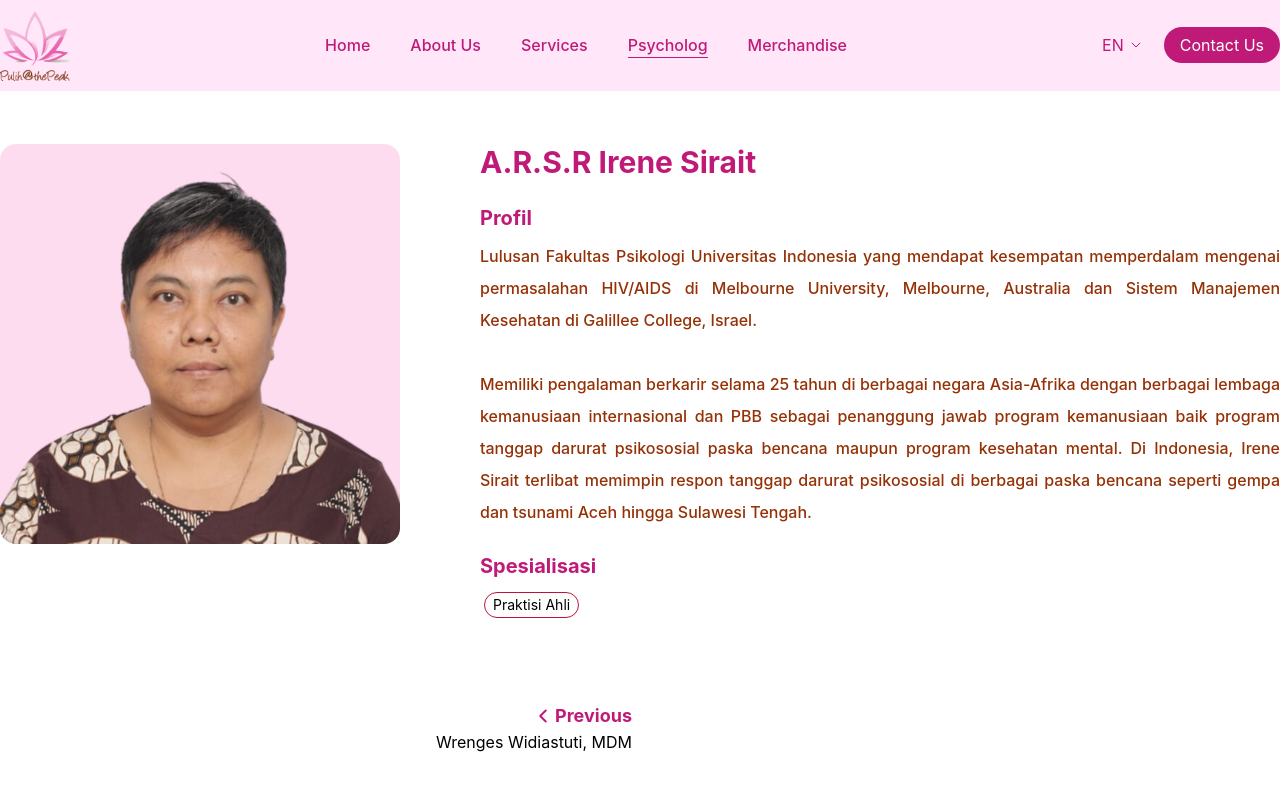
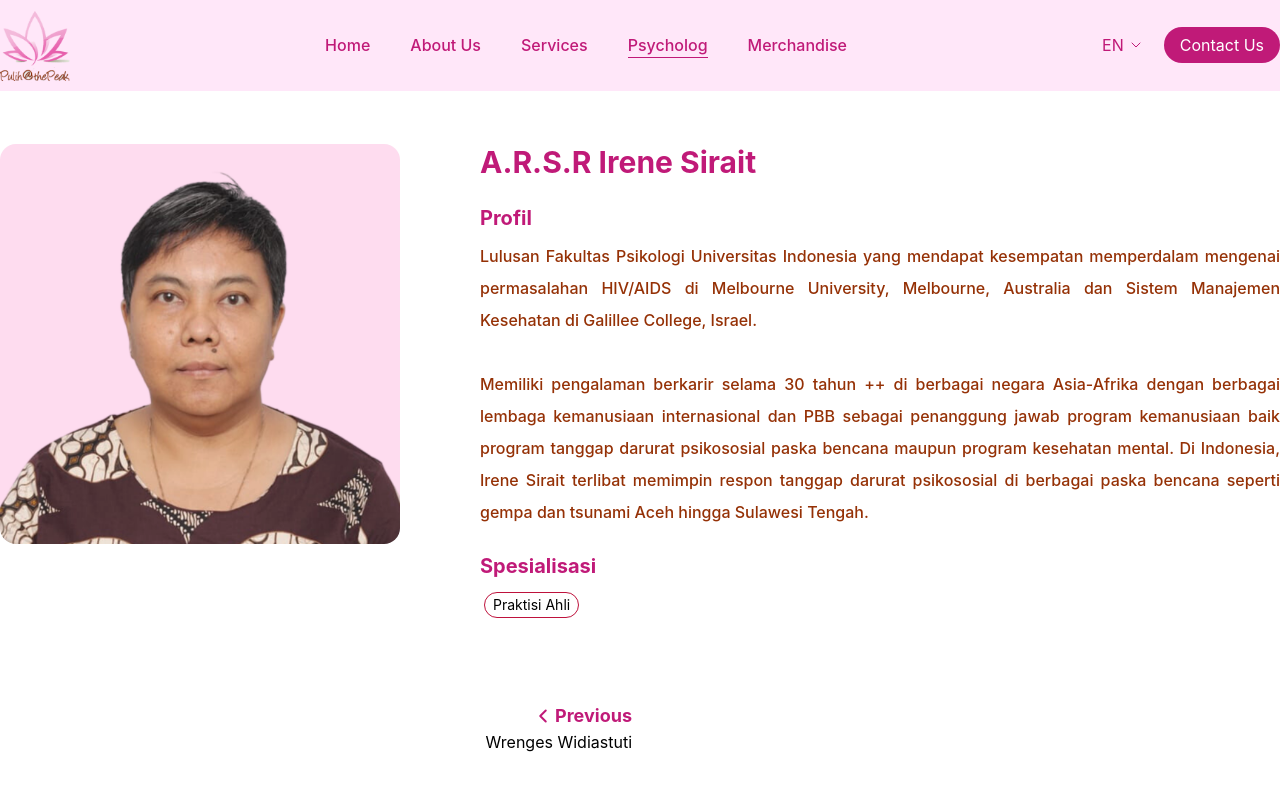
Before and after one commit to githubnyathoni/pulih-app, a React (Create React App) app: page /practioner/irene-sirait in a window 1280 px wide. Shown: the top 800 px of the page. Built offline with nearby package versions, Linux system fonts and the light colour scheme.

Commit message:
revision psycholog

```diff
--- a/src/lib/practioner_list.js
+++ b/src/lib/practioner_list.js
@@ -12,9 +12,9 @@ const practionerList = [
     photo: PsychologistImages.Wrenges,
     alt: 'Ibu Ika',
     slug: 'wrenges-widiastuti',
-    profile: `Wrenges Widiastuti adalah seorang akuntan yang juga melanjutkan Pendidikan S2 Manajemen Pembangunan di Asian Institute of Management, Manila. Mengawali karir sebagai auditor di Kemenkeu Republik Indonesia tahun 1987. Berpengalaman bekerja ke beberapa perusahaan swasta yaitu Nestle, Natra Raya, dan Price Waterhouse, sebelum akhirnya fokus berupaya menguatkan manajemen keuangan di berbagai LSM mulai tahun 2005.
+    profile: `Wrenges Widiastuti adalah seorang akuntan yang juga melanjutkan Pendidikan S2 Manajemen Pembangunan di Asian Institute of Management, Manila, hingga memperoleh gelar Master in Development Management (MDM). Mengawali karir sebagai auditor di Kemenkeu Republik Indonesia tahun 1987. Berpengalaman bekerja ke beberapa perusahaan swasta yaitu Nestle, Natra Raya, dan Price Waterhouse, sebelum akhirnya fokus berupaya menguatkan manajemen keuangan di berbagai LSM mulai tahun 2005.
 
-    Perhatiannya terhadap isu keuangan pribadi menjadi alasannya bergabung dengan Pulih@thePeak. Wrenges Widiastuti melakukan berbagai pelatihan literasi keuangan. Selain itu juga memberikan konsultasi keuangan pribadi kepada klien yang membutuhkan.`,
+    Perhatiannya terhadap isu keuangan pribadi menjadi alasannya bergabung dengan Pulih@thePeak. Wrenges Widiastuti melakukan berbagai pelatihan literasi keuangan. Selain itu juga memberikan konsultasi keuangan pribadi kepada klien yang membutuhkan. Perhatiannya pada isu literasi keuangan mendorongnya untuk lebih fokus meneliti isu tersebut, karenanya saat ini ia tengah menempuh pendidikan doktoral di FEB Universitas Gadjahmada.`,
   },
   {
     name: 'A.R.S.R Irene Sirait',
@@ -29,7 +29,7 @@ const practionerList = [
     slug: 'irene-sirait',
     profile: `Lulusan Fakultas Psikologi Universitas Indonesia yang mendapat kesempatan memperdalam mengenai permasalahan HIV/AIDS di Melbourne University, Melbourne, Australia dan Sistem Manajemen Kesehatan di Galillee College, Israel.
 
-    Memiliki pengalaman berkarir selama 25 tahun di berbagai negara Asia-Afrika dengan berbagai lembaga kemanusiaan internasional dan PBB sebagai penanggung jawab program kemanusiaan baik program tanggap darurat psikososial paska bencana maupun program kesehatan mental. Di Indonesia, Irene Sirait terlibat memimpin respon tanggap darurat psikososial di berbagai paska bencana seperti gempa dan tsunami Aceh hingga Sulawesi Tengah.`,
+    Memiliki pengalaman berkarir selama 30 tahun ++ di berbagai negara Asia-Afrika dengan berbagai lembaga kemanusiaan internasional dan PBB sebagai penanggung jawab program kemanusiaan baik program tanggap darurat psikososial paska bencana maupun program kesehatan mental. Di Indonesia, Irene Sirait terlibat memimpin respon tanggap darurat psikososial di berbagai paska bencana seperti gempa dan tsunami Aceh hingga Sulawesi Tengah.`,
   },
 ];
 
--- a/src/pages/PractionerDetail.jsx
+++ b/src/pages/PractionerDetail.jsx
@@ -1,6 +1,6 @@
 import React from 'react';
 import { Link, useParams } from 'react-router-dom';
-import PsychologistImages from '../images/psychologist';
+import practionerList from '../lib/practioner_list';
 import MainLayout from '../layout/MainLayout';
 import Header from '../components/Header';
 import Footer from '../components/Footer';
@@ -8,38 +8,6 @@ import ButtonIcon from '../components/ButtonIcon';
 
 function PractionerSection() {
   const { slug } = useParams();
-  const practionerList = [
-    {
-      name: 'Wrenges Widiastuti, MDM',
-      skills: [
-        'Praktisi Ahli',
-      ],
-      skills_detail: [
-        'Praktisi Ahli',
-      ],
-      photo: PsychologistImages.Wrenges,
-      alt: 'Ibu Ika',
-      slug: 'wrenges-widiastuti',
-      profile: `Wrenges Widiastuti adalah seorang akuntan yang juga melanjutkan Pendidikan S2 Manajemen Pembangunan di Asian Institute of Management, Manila. Mengawali karir sebagai auditor di Kemenkeu Republik Indonesia tahun 1987. Berpengalaman bekerja ke beberapa perusahaan swasta yaitu Nestle, Natra Raya, dan Price Waterhouse, sebelum akhirnya fokus berupaya menguatkan manajemen keuangan di berbagai LSM mulai tahun 2005.
-
-      Perhatiannya terhadap isu keuangan pribadi menjadi alasannya bergabung dengan Pulih@thePeak. Wrenges Widiastuti melakukan berbagai pelatihan literasi keuangan. Selain itu juga memberikan konsultasi keuangan pribadi kepada klien yang membutuhkan.`,
-    },
-    {
-      name: 'A.R.S.R Irene Sirait',
-      skills: [
-        'Praktisi Ahli',
-      ],
-      skills_detail: [
-        'Praktisi Ahli',
-      ],
-      photo: PsychologistImages.Irene,
-      alt: 'Ibu Ika',
-      slug: 'irene-sirait',
-      profile: `Lulusan Fakultas Psikologi Universitas Indonesia yang mendapat kesempatan memperdalam mengenai permasalahan HIV/AIDS di Melbourne University, Melbourne, Australia dan Sistem Manajemen Kesehatan di Galillee College, Israel.
-
-      Memiliki pengalaman berkarir selama 25 tahun di berbagai negara Asia-Afrika dengan berbagai lembaga kemanusiaan internasional dan PBB sebagai penanggung jawab program kemanusiaan baik program tanggap darurat psikososial paska bencana maupun program kesehatan mental. Di Indonesia, Irene Sirait terlibat memimpin respon tanggap darurat psikososial di berbagai paska bencana seperti gempa dan tsunami Aceh hingga Sulawesi Tengah.`,
-    },
-  ];
 
   const practionerIndex = practionerList.findIndex((val) => val.slug === slug);
   const practioner = practionerList[practionerIndex];
--- a/src/pages/Psychologist.jsx
+++ b/src/pages/Psychologist.jsx
@@ -14,7 +14,7 @@ function AboutPsychologist() {
 
   return (
     <div className="flex items-center justify-center container mx-auto h-screen lg:mt-8 mt-24">
-      <div className="flex flex-col lg:flex-row w-10/12 gap-12 items-center">
+      <div className="flex flex-col lg:flex-row w-9/12 gap-12 items-center">
         <img
           src={PsychologistImages.Psychologist}
           alt="ilustrasi psikolog terbaik"
```
Also changed, not shown: src/lib/psychologist_list.js.
